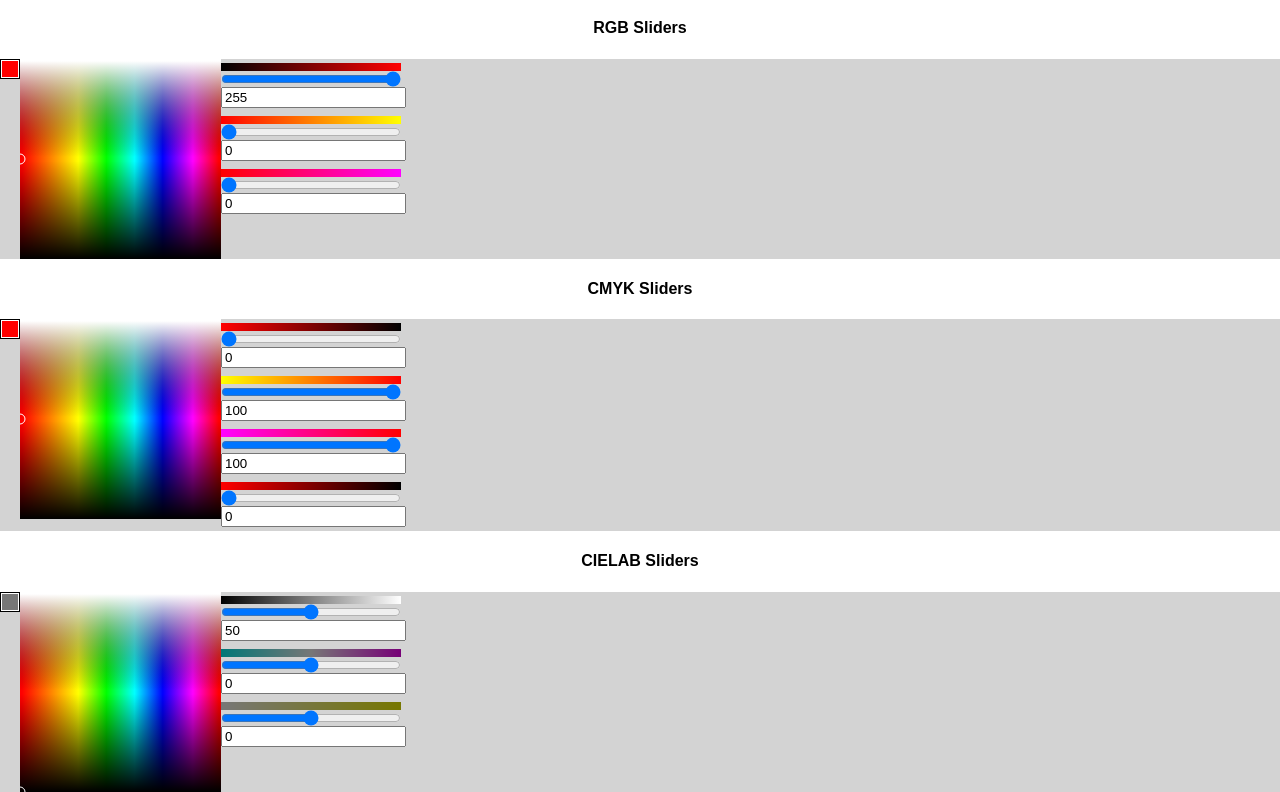
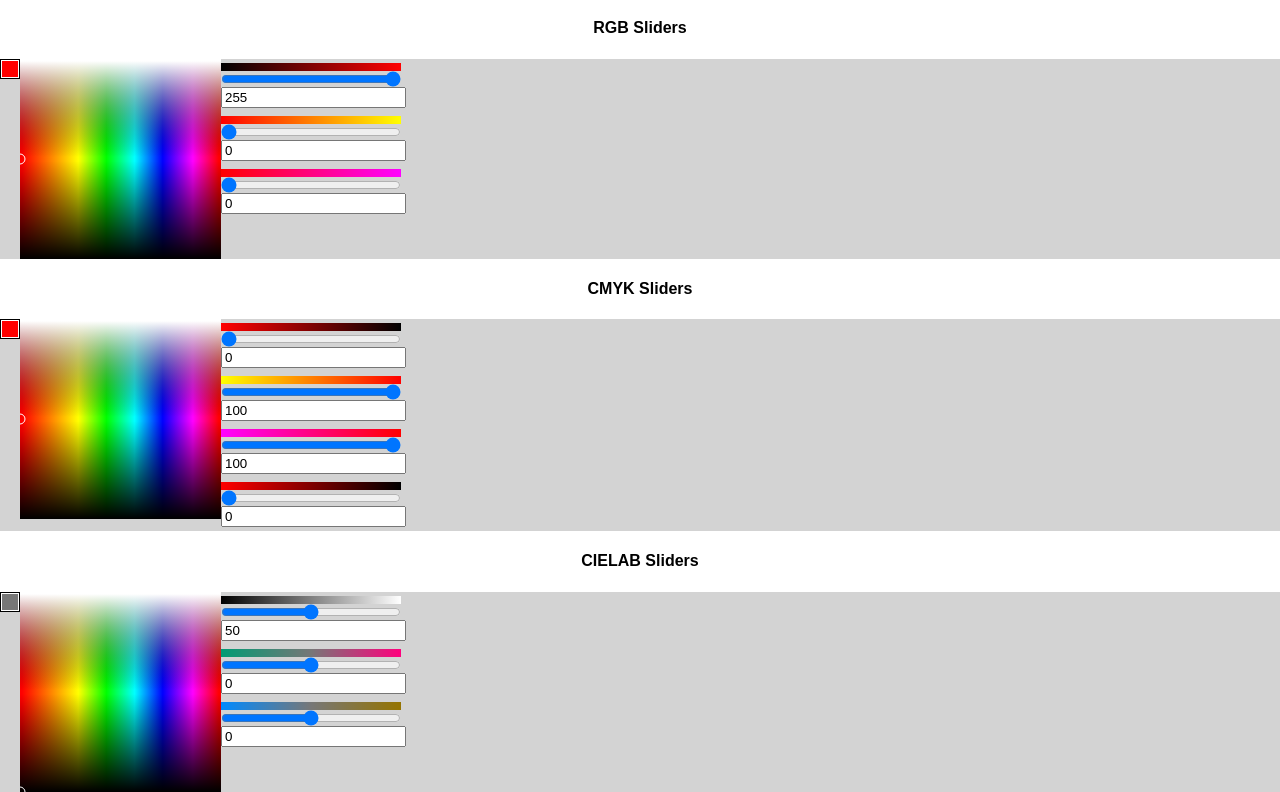
Before and after one commit to jemcafe/color-picker-hue-gradient, a React (Create React App) app: page / in a window 1280 px wide. Shown: the part 523-1315 px from the top of the page. Built offline with nearby package versions, Linux system fonts and the light colour scheme.

Commit message:
Lab values are converted to rgb values. Added sass file for slider components with the same layout.

```diff
--- a/src/components/LabSliders.js
+++ b/src/components/LabSliders.js
@@ -13,7 +13,7 @@ class LabSliders extends Component {
 
     const styles = {
       color: {
-            background: `rgb(${color.rgb.r}, ${color.rgb.g}, ${color.rgb.b})`
+        background:`rgb(${color.rgb.r}, ${color.rgb.g}, ${color.rgb.b})`
       },
       lGradient: {
         background:`linear-gradient(90deg,
@@ -23,15 +23,16 @@ class LabSliders extends Component {
       },
       aGradient: {
         background:`linear-gradient(90deg,
-            rgb(${0}, ${color.rgb.g}, ${color.rgb.b}),
+          rgb(${-951}, ${155}, ${116}),
           rgb(${color.rgb.r}, ${color.rgb.g}, ${color.rgb.b}),
-            rgb(${color.rgb.r}, ${0}, ${color.rgb.b})
+          rgb(${289}, ${-525}, ${125})
         )`
       },
       bGradient: {
         background:`linear-gradient(90deg,
+          rgb(${-2224}, ${138}, ${346}),
           rgb(${color.rgb.r}, ${color.rgb.g}, ${color.rgb.b}),
-            rgb(${color.rgb.r}, ${color.rgb.b}, ${0})
+          rgb(${149}, ${116}, ${-191})
         )`
       }
     }
```
Lines whose indentation alone changed are shown as unchanged.
